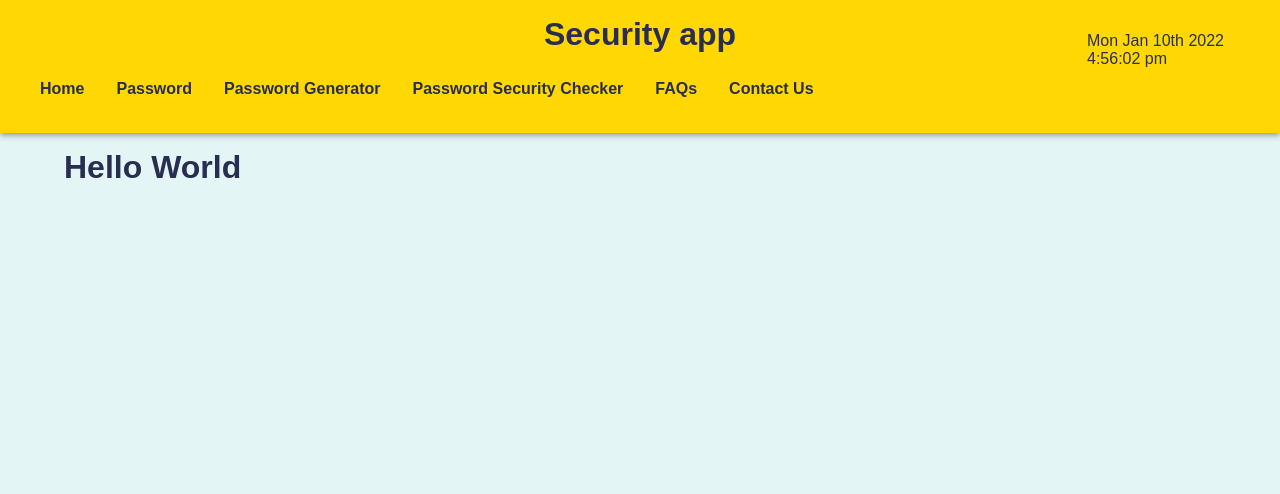
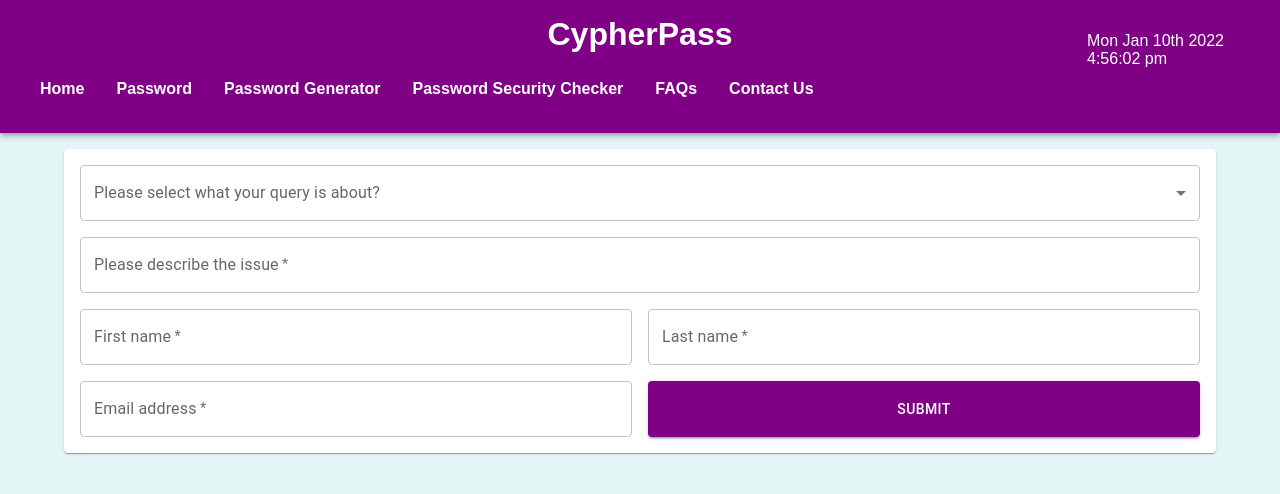
Before and after one commit to Hopellax/Password-manager-Comp1004, a React (Create React App) app in the folder site/: page /contact-us in a window 1280 px wide. Shown: the top 494 px of the page. Built offline with nearby package versions, Linux system fonts and the light colour scheme.

Commit message:
Added contact and FAQs page

```diff
--- a/site/src/App.js
+++ b/site/src/App.js
@@ -13,7 +13,7 @@
   palette: {
     mode: "light",
     primary: {
-      main: '#ffd803',
+      main: '#800085',
     },
     secondary: {
       main: '#3cc4e6',
--- a/site/src/components/NavBar.jsx
+++ b/site/src/components/NavBar.jsx
@@ -42,7 +42,7 @@
         <AppBar position="static">
             <Container maxWidth="xl">
                 <div style={{ display: "flex", position: "relative" }}>
-                    <h1 style={{ margin: "auto" }}>Security app</h1>
+                    <h1 style={{ margin: "auto" }}>CypherPass</h1>
                     <div style={{ position: "absolute", right: "1em", top: "1em" }}>
                         <p>{date.format("ddd MMM Do YYYY")}</p>
                         <p>{date.format("h:mm:ss a")}</p>
--- a/site/src/components/PasswordItem.jsx
+++ b/site/src/components/PasswordItem.jsx
@@ -19,6 +19,7 @@
   const [modalOpen, setModalOpen] = React.useState(false);
   const [formData, setFormData] = React.useState(data);
   const [showPassword, setShowPassword] = React.useState(true);
+  const [icon, setIcon] = React.useState();
 
   function handleChange(e, name) {
     setFormData((x) => {
@@ -27,6 +28,17 @@
       return newData;
     });
   }
+
+  React.useEffect(() => {
+    (async () => {
+      if(!formData || !formData.siteurl) return
+      const raw = await fetch("https://cors-anywhere.herokuapp.com/" + formData.siteurl);
+      const text = await raw.text();
+      let row = text.split('>').find(x => x.startsWith('<link rel="shortcut icon"')).split("href=\"")[1].replace("\"", "");
+      if(row[row.length -1] == "/") row = row.substring(0, row.length - 1)
+      setIcon(row);
+    })();
+  }, [formData])
 
   async function copyToClipboard(name) {
     await navigator.clipboard.writeText(formData[name]);
@@ -60,6 +72,7 @@
     <>
       <div onClick={() => setModalOpen(true)}>
         <Paper className="center pointer paper">
+          {icon && (<img height="32" src={icon} />)}
           <h1>{data.sitename}</h1>
         </Paper>
       </div>
--- a/site/src/pages/Contact.jsx
+++ b/site/src/pages/Contact.jsx
@@ -1,9 +1,68 @@
+import { Button, FormControl, InputLabel, MenuItem, Paper, Select, Snackbar, TextField } from "@mui/material";
 import React from "react";
 
-function page(props) {
+function Page(props) {
+  const [selectValue, setSelectValue] = React.useState("");
+  const [snackbarOpen, setSnackbarOpen] = React.useState(false);
+  function handleSubmit(e) {
+    e.preventDefault();
+    setSnackbarOpen(true)
+    e.target.reset();
+  }
   return (
-    <h1>Hello World</h1>
+    <Paper>
+      <form style={{ display: "grid", gridTemplateColumns: "1fr 1fr", gap: "1em" }} onSubmit={handleSubmit}>
+        <FormControl fullWidth className="col-2">
+          <InputLabel id="demo-simple-select-label">Please select what your query is about?</InputLabel>
+          <Select
+            labelId="demo-simple-select-label"
+            id="demo-simple-select"
+            value={selectValue}
+            label="Please select what your querys about"
+            onChange={(e) => setSelectValue(e.target.value)}
+          >
+            <MenuItem value="Account">Account issues</MenuItem>
+            <MenuItem value="Cancel">Cancel or pause my membership</MenuItem>
+            <MenuItem value="General">General issue</MenuItem>
+            <MenuItem value="Delete">Delete my account</MenuItem>
+            <MenuItem value="Other">Other</MenuItem>
+          </Select>
+        </FormControl>
+        <TextField
+          className="row-2 col-2"
+          required
+          id="outlined-required"
+          label="Please describe the issue"
+          defaultValue=""
+        />
+        <TextField
+          required
+          id="outlined-required"
+          label="First name"
+          defaultValue=""
+        />
+        <TextField
+          required
+          id="outlined-required"
+          label="Last name"
+          defaultValue=""
+        />
+        <TextField
+          required
+          id="outlined-required"
+          label="Email address"
+          defaultValue=""
+        />
+        <Button type="submit" variant="contained">Submit</Button>
+        <Snackbar
+          open={snackbarOpen}
+          autoHideDuration={6000}
+          onClose={() => setSnackbarOpen(false)}
+          message="Thankyou your query has been recieved we will aim to respond within 3 working days."
+        />
+      </form>
+    </Paper>
   )
 }
 
-export default page;
+export default Page;
--- a/site/src/pages/FAQs.jsx
+++ b/site/src/pages/FAQs.jsx
@@ -1,8 +1,80 @@
+import { Accordion, AccordionDetails, AccordionSummary, Paper, Typography } from "@mui/material";
+import ExpandMoreIcon from "@mui/icons-material/ExpandMore";
 import React from "react";
 
 function page(props) {
   return (
-    <h1>Hello World</h1>
+    <Paper>
+      <Accordion>
+        <AccordionSummary
+          expandIcon={<ExpandMoreIcon />}
+          aria-controls="panel1bh-content"
+          id="panel1bh-header"
+        >
+          <Typography sx={{ width: '33%', flexShrink: 0 }}>
+            What makes a secure password?
+          </Typography>
+        </AccordionSummary>
+        <AccordionDetails>
+          <Typography>
+           There are many factors that makeup a secure password such as lenghth, a mix of upper and lowercase letters, symbols and numbers!
+           Using words found in the dictionary or linear number sequences can create an insecure password and it can be subjected to a dictionary attack.
+           Our password generator can help you to have unique and secure passwords for every site you use.
+           However it is still important to update passwords regularly for maximum security.
+          </Typography>
+        </AccordionDetails>
+      </Accordion>
+      <Accordion>
+        <AccordionSummary
+          expandIcon={<ExpandMoreIcon />}
+          aria-controls="panel1bh-content"
+          id="panel1bh-header"
+        >
+          <Typography sx={{ width: '33%', flexShrink: 0 }}>
+            How does Cypherpass keep your passwords secure?
+          </Typography>
+        </AccordionSummary>
+        <AccordionDetails>
+          <Typography>
+         Cypherpass uses AES encyprtion so no one can see your passwords other than you meaning your infomation is secure.
+          </Typography>
+        </AccordionDetails>
+      </Accordion>
+      <Accordion>
+        <AccordionSummary
+          expandIcon={<ExpandMoreIcon />}
+          aria-controls="panel1bh-content"
+          id="panel1bh-header"
+        >
+          <Typography sx={{ width: '33%', flexShrink: 0 }}>
+            Whats included with Cypherpass?
+          </Typography>
+        </AccordionSummary>
+        <AccordionDetails>
+          <Typography>
+            With our site, you get access to our password security checker and random password generator so you know your information is safe.
+            Cypherpass also offers a free space to store all of your credentials in one place so no more forgetting passwords.
+          </Typography>
+        </AccordionDetails>
+      </Accordion>
+      <Accordion>
+        <AccordionSummary
+          expandIcon={<ExpandMoreIcon />}
+          aria-controls="panel1bh-content"
+          id="panel1bh-header"
+        >
+          <Typography sx={{ width: '33%', flexShrink: 0 }}>
+            What are the benefits of using Cypherpass?
+          </Typography>
+        </AccordionSummary>
+        <AccordionDetails>
+          <Typography>
+          With Cypherpass all of your passwords are stored safely in one place.
+          They are all encrypted no one will able to see your credentials other than you.
+          </Typography>
+        </AccordionDetails>
+      </Accordion>
+    </Paper>
   )
 }
 
--- a/site/src/pages/PasswordGen.jsx
+++ b/site/src/pages/PasswordGen.jsx
@@ -1,6 +1,6 @@
 import React from "react";
 import Slider from '@mui/material/Slider';
-import { Button, IconButton, InputAdornment, OutlinedInput, Paper, Snackbar, TextField } from "@mui/material";
+import { Button, Checkbox, FormControlLabel, IconButton, InputAdornment, OutlinedInput, Paper, Snackbar, TextField } from "@mui/material";
 import ContentCopy from "@mui/icons-material/ContentCopy";
 
 function Page(props) {
@@ -8,10 +8,15 @@
   const [Numberofpasswords, setNumberofpasswords] = React.useState(1);
   const [passwords, setPasswords] = React.useState();
   const [showToast, setShowToast] = React.useState(false);
+  const [useSymbols, setUseSymbols] = React.useState(true)
 
   function generatePassword() {
-    var charset = "abcdefghijklmnopqrstuvwxyzABCDEFGHIJKLMNOPQRSTUVWXYZ0123456789!£$%^&*@",
-      Password = "";
+    var charset = "abcdefghijklmnopqrstuvwxyzABCDEFGHIJKLMNOPQRSTUVWXYZ0123456789"
+    if (useSymbols)
+    {
+      charset += "!£$%^&*@"
+    }
+    var Password = "";
     for (var i = 0, n = charset.length; i < length; ++i) {
       Password += charset.charAt(Math.floor(Math.random() * n));
     }
@@ -38,6 +43,8 @@
         <Slider value={length} onChange={(e) => setLength(Number(e.target.value))} aria-label="Default" valueLabelDisplay="auto" max={35} min={8} />
         <h2>Number of passwords to create: {Numberofpasswords}</h2>
         <Slider value={Numberofpasswords} onChange={(e) => setNumberofpasswords(Number(e.target.value))} aria-label="Default" valueLabelDisplay="auto" max={8} min={1} />
+        <h2></h2>
+        <FormControlLabel control={<Checkbox checked={useSymbols} onChange={() => setUseSymbols(x => !x)} />} label="Include symbols?" />
         <div style={{ margin: "2em", display: "grid", gridTemplateColumns: "1fr 1fr", placeItems: "center", rowGap: "1em" }}>
           {passwords && passwords.map(password => (
             <OutlinedInput
--- a/site/src/pages/Securitychecker.jsx
+++ b/site/src/pages/Securitychecker.jsx
@@ -1,9 +1,10 @@
+
 import React from "react";
 
-function Page(props) {
+function page(props) {
   return (
     <h1>Hello World</h1>
   )
 }
 
-export default Page;
+export default page;
--- a/site/src/styles.css
+++ b/site/src/styles.css
@@ -26,6 +26,15 @@
   padding: 1rem;
 }
 
+header p,
+header h1,
+header h2,
+header h3,
+header h4,
+header h5 {
+  color: white;
+}
+
 p,
 h1,
 h2,
@@ -39,7 +48,7 @@
 }
 
 .a__navlink > * {
-  color: var(--text);
+  color: white;
   font-weight: bolder;
   text-decoration: none;
 }
@@ -98,3 +107,11 @@
   background: #e3f6f5;
   box-shadow: 7px 7px 10px #919d9d, -7px -7px 10px #ffffff;
 }
+
+.col-2 {
+  grid-column: span 2;
+}
+
+.row-2 {
+  grid-row: span 2;
+}
```
